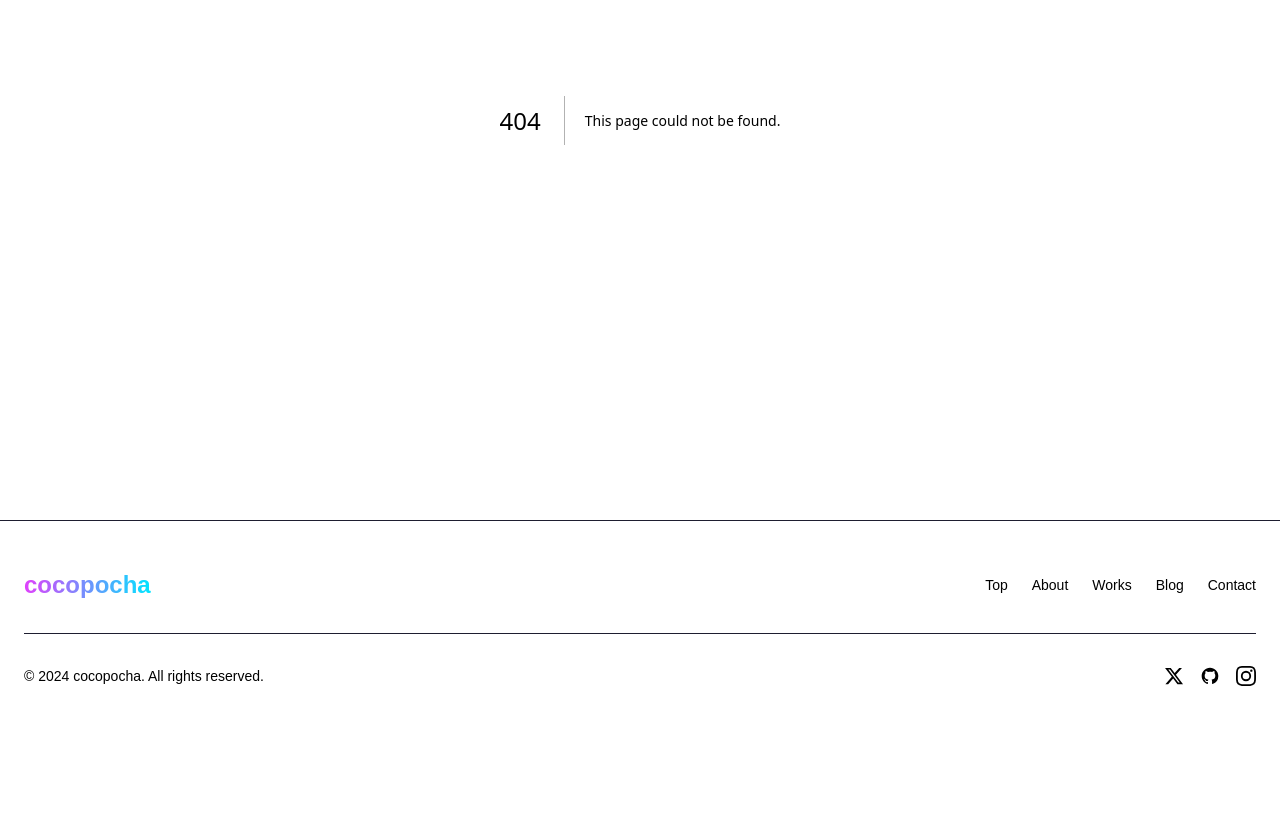
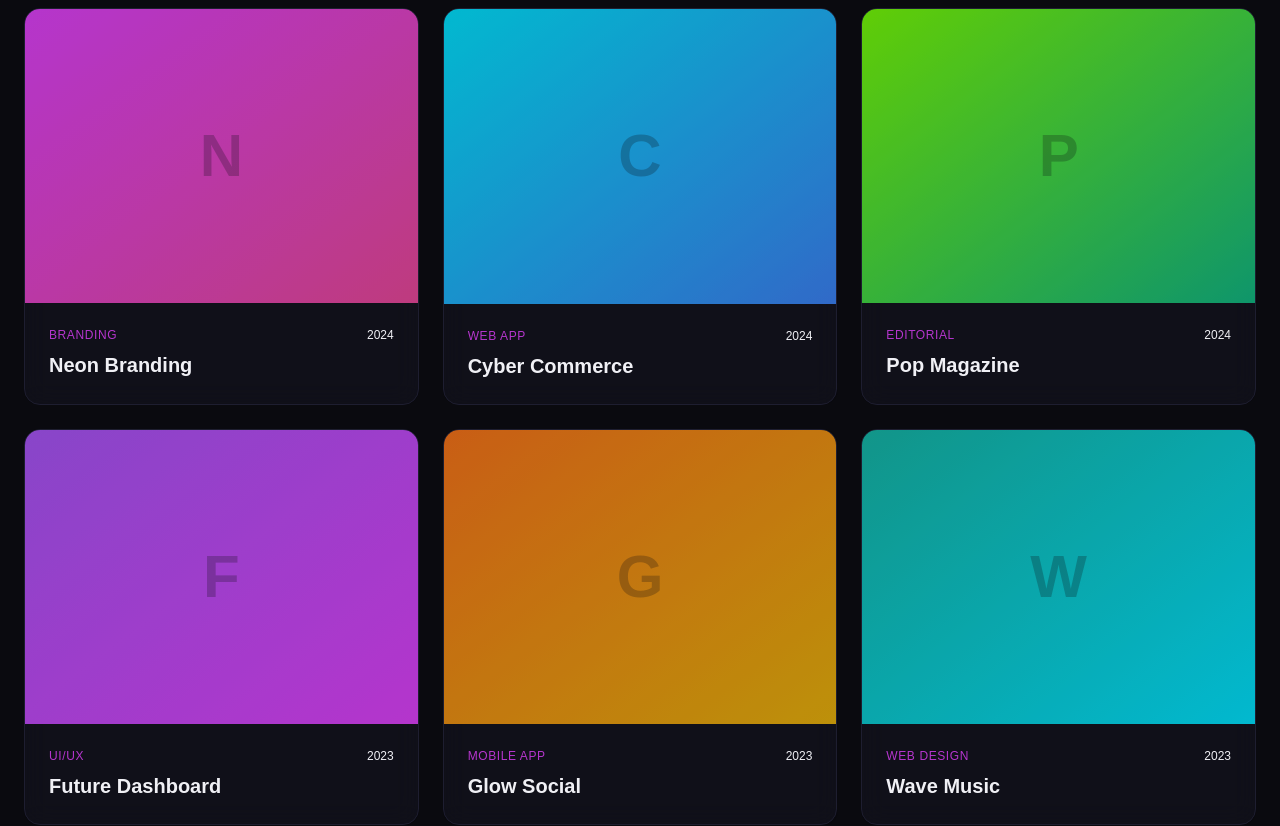
Before and after one commit to cocopocha-dev/cocopocha-app, a Next.js app: page /works in a window 1280 px wide. Before the commit this address had no page. Shown: the part 360-1186 px from the top of the page. Before the commit the page ends 1094 px from the top, so only its background shows below. Built offline with nearby package versions, Linux system fonts and the light colour scheme; a web font is replaced by a local one.

Commit message:
Initial commit by AI agent

```diff
--- /dev/null
+++ b/src/app/works/page.tsx
@@ -0,0 +1,93 @@
+import type { Metadata } from "next";
+
+export const metadata: Metadata = {
+  title: "Works | cocopocha",
+  description: "cocopochaの制作実績",
+};
+
+const works = [
+  {
+    title: "Neon Branding",
+    category: "Branding",
+    color: "from-primary to-pink-500",
+    year: "2024",
+  },
+  {
+    title: "Cyber Commerce",
+    category: "Web App",
+    color: "from-secondary to-blue-500",
+    year: "2024",
+  },
+  {
+    title: "Pop Magazine",
+    category: "Editorial",
+    color: "from-accent to-emerald-500",
+    year: "2024",
+  },
+  {
+    title: "Future Dashboard",
+    category: "UI/UX",
+    color: "from-purple-500 to-primary",
+    year: "2023",
+  },
+  {
+    title: "Glow Social",
+    category: "Mobile App",
+    color: "from-orange-500 to-yellow-500",
+    year: "2023",
+  },
+  {
+    title: "Wave Music",
+    category: "Web Design",
+    color: "from-teal-500 to-secondary",
+    year: "2023",
+  },
+];
+
+export default function WorksPage() {
+  return (
+    <section className="py-24 px-6">
+      <div className="max-w-7xl mx-auto">
+        <div className="mb-16">
+          <p className="text-sm font-mono text-primary mb-4 tracking-widest uppercase">
+            Our Works
+          </p>
+          <h1 className="section-heading">
+            Selected <span className="gradient-text">Projects</span>
+          </h1>
+          <p className="section-subheading mt-4">
+            私たちが手がけたプロジェクトの一部をご紹介します。
+          </p>
+        </div>
+
+        <div className="grid grid-cols-1 md:grid-cols-2 lg:grid-cols-3 gap-6">
+          {works.map((work) => (
+            <article
+              key={work.title}
+              className="glass-card overflow-hidden group cursor-pointer hover:border-primary/50 transition-all duration-300"
+            >
+              <div
+                className={`aspect-[4/3] bg-gradient-to-br ${work.color} opacity-80 group-hover:opacity-100 transition-opacity duration-300 flex items-center justify-center`}
+              >
+                <span className="text-dark/80 text-6xl font-bold opacity-30 group-hover:opacity-50 transition-opacity">
+                  {work.title.charAt(0)}
+                </span>
+              </div>
+              <div className="p-6">
+                <div className="flex items-center justify-between mb-2">
+                  <span className="text-xs font-mono text-primary/80 tracking-wider uppercase">
+                    {work.category}
+                  </span>
+                  <span className="text-xs text-foreground/30">{work.year}</span>
+                </div>
+                <h3 className="text-xl font-bold group-hover:text-primary transition-colors">
+                  {work.title}
+                </h3>
+              </div>
+            </article>
+          ))}
+        </div>
+      </div>
+    </section>
+  );
+}
```
